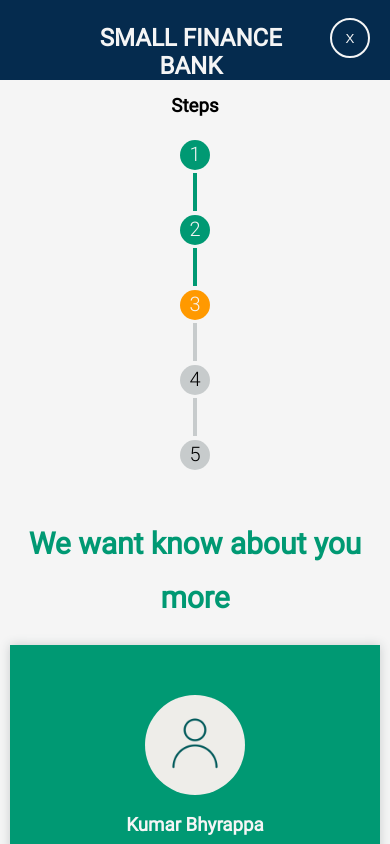
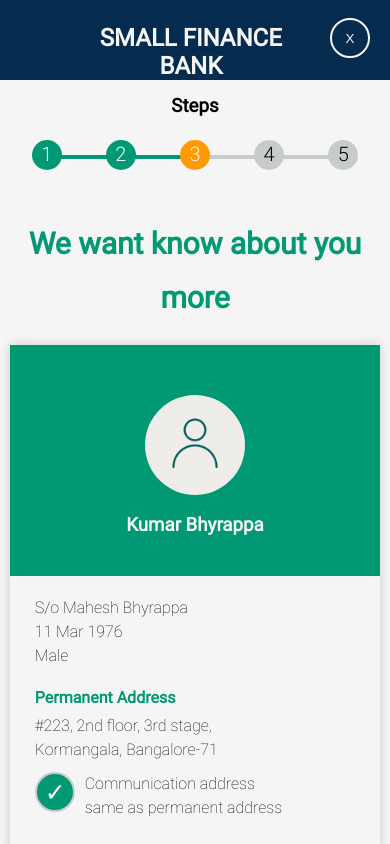
Before and after one commit to saumy0010/Finance-Bank, a plain HTML site: page index.html in a window 390 px wide. Shown: the top 844 px of the page. Drawn offline with Linux system fonts and the light colour scheme.

Commit message:
Step bar flex

```diff
--- a/Assets/CSS/styles.css
+++ b/Assets/CSS/styles.css
@@ -106,21 +106,11 @@
         text-align: center;
         line-height: 75px;
         font-size: 20px;
-        color: rgb(5, 43, 78);
         position: relative;
-        color: #f5f5f5;
         z-index: 1;
     }
 
-    .progress-bar ul li:nth-child(4) {
-        color: black;
-    }
-
-    .progress-bar ul li:nth-child(5) {
-        color: black;
-    }
-
-    .light-green-item::before {
+    .green::before {
         content: '';
         position: absolute;
         top: 56px;
@@ -131,7 +121,7 @@
         z-index: -1;
     }
 
-    .progress-bar ul li:nth-child(3):before {
+    .progress-bar ul li::before {
         content: '';
         position: absolute;
         top: 56px;
@@ -142,18 +132,17 @@
         z-index: -1;
     }
 
-    .progress-bar ul li:nth-child(4):before {
-        content: '';
-        position: absolute;
-        top: 56px;
-        left: 48%;
-        width: 4px;
-        height: 50%;
-        background: #c7cbcc;
-        z-index: -1;
+    .progress-bar ul li:nth-child(5):before {
+        content: none;
     }
 
-    .light-green-item::after {
+    .green,
+    .yellow {
+        color: #f5f5f5;
+    }
+
+    .progress-bar ul li:nth-child(1):after,
+    .progress-bar ul li:nth-child(2):after {
         content: '';
         position: absolute;
         top: 50%;
@@ -179,7 +168,7 @@
         z-index: -1;
     }
 
-    .grey-item::after {
+    .progress-bar ul li::after {
         content: '';
         position: absolute;
         top: 50%;
@@ -430,4 +419,40 @@
             margin-bottom: 20px;
             max-height: 550px;
         }
+        .progress-bar ul {
+            display: flex;
+            justify-content: space-between;
+        }
+        .progress-bar ul li {
+            list-style: none;
+            width: 100%;
+            height: 75px;
+            border-radius: 50%;
+            margin: 0 auto;
+            text-align: center;
+            line-height: 75px;
+            font-size: 20px;
+            position: relative;
+            z-index: 1;
+        }
+        .progress-bar ul li::before {
+            content: '';
+            position: absolute;
+            top: 50%;
+            left: 61%;
+            width: 78%;
+            height: 4px;
+            background: #c7cbcc;
+            z-index: -1;
+        }
+        .green::before {
+            content: '';
+            position: absolute;
+            top: 50%;
+            left: 61%;
+            width: 78%;
+            height: 4px;
+            background: #009973;
+            z-index: -1;
+        }
     }
--- a/index.html
+++ b/index.html
@@ -36,11 +36,11 @@
 
                         <div class="progress-bar">
                             <ul>
-                                <li> <span class="light-green-item">1</span></li>
-                                <li><span class="light-green-item">2</span></li>
-                                <li><span>3</span></li>
-                                <li><span class="grey-item">4</span></li>
-                                <li><span class="grey-item">5</span></li>
+                                <li><span class="green">1</span></li>
+                                <li><span class="green">2</span></li>
+                                <li><span class="yellow">3</span></li>
+                                <li><span>4</span></li>
+                                <li><span>5</span></li>
                             </ul>
                         </div>
 
```
